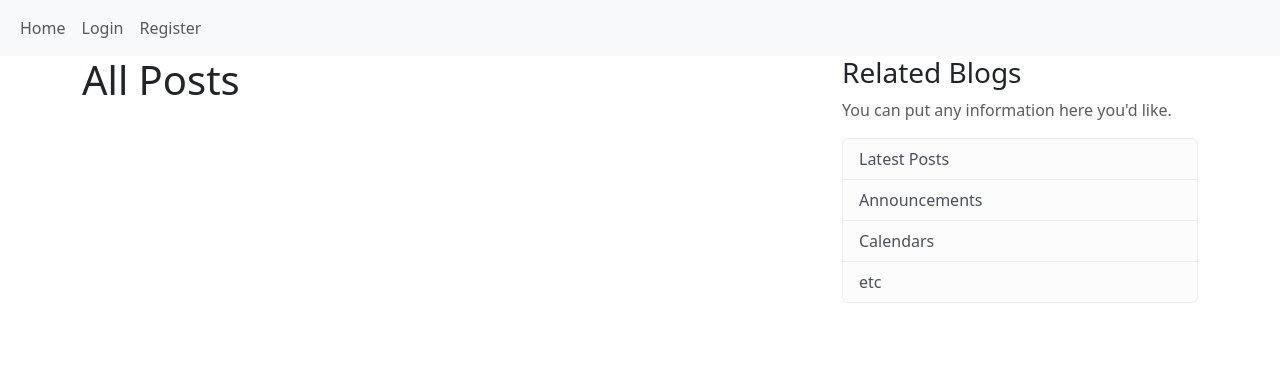
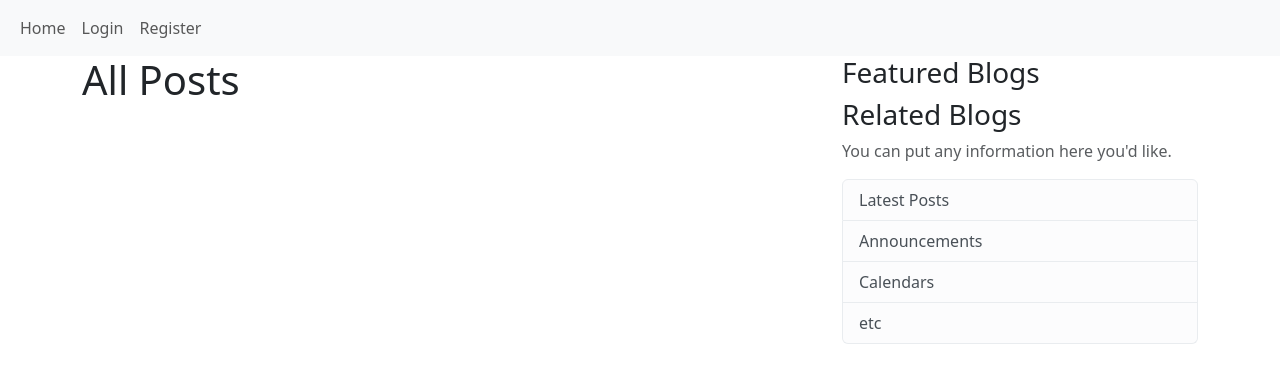
Before and after one commit to SampurnaC/django_blog_application, a Django app: page / in a window 1280 px wide. Shown: the top 383 px of the page. Run offline with Django 4.2, Linux system fonts and the light colour scheme; data that the repository does not hold is empty; some libraries are stand-ins or nearby versions.

Commit message:
add featured title in home page

```diff
--- a/blog/templates/blog/home.html
+++ b/blog/templates/blog/home.html
@@ -21,6 +21,7 @@
 
 
 {% block content1 %}
+  <h3>Featured Blogs</h3>
   <ul class="list-group">
     {% for post in featured_posts %}
     <li class="list-group-item list-group-item-light">
```
